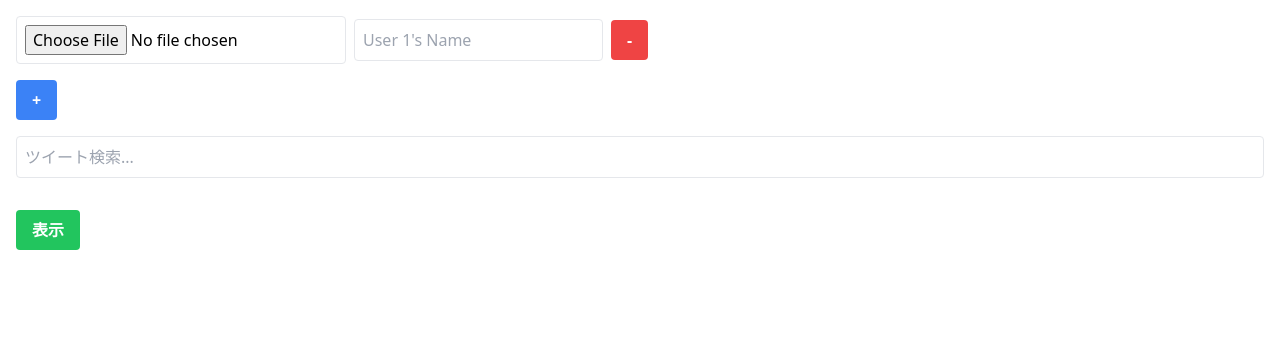
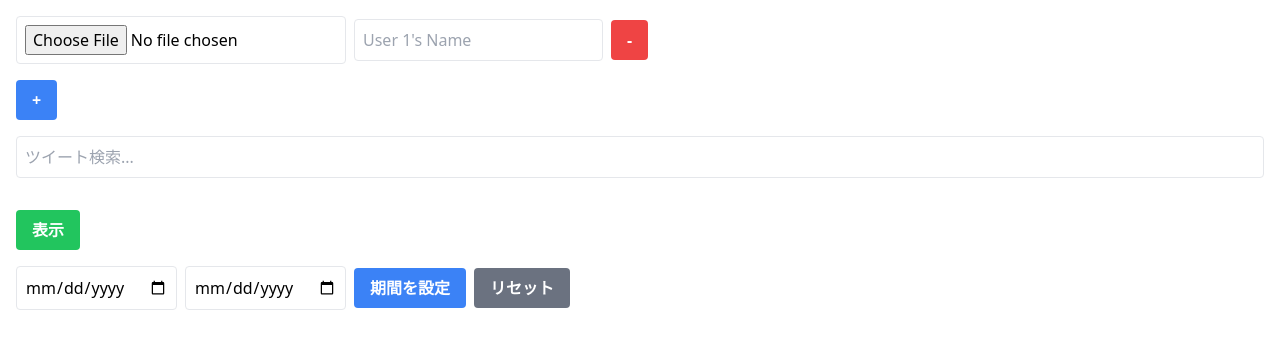
Before and after one commit to Shiryu-Toujima-1f10210346/MultiTwiArchiveViewer, a Next.js app: page / in a window 1280 px wide. Shown: the top 348 px of the page. Built offline with nearby package versions, Linux system fonts and the light colour scheme.

Commit message:
期間フィルター

```diff
--- a/src/pages/index.tsx
+++ b/src/pages/index.tsx
@@ -26,23 +26,78 @@ const formatDate = (dateString: string): string => {
   return formatter.format(date);
 };
 
+const openDB = (dbName: string, version: number, upgradeCallback: (db: IDBDatabase) => void): Promise<IDBDatabase> => {
+  return new Promise((resolve, reject) => {
+    const request = indexedDB.open(dbName, version);
+    request.onerror = () => reject(request.error);
+    request.onsuccess = () => resolve(request.result);
+    request.onupgradeneeded = () => upgradeCallback(request.result);
+  });
+};
+
+const getFromDB = (db: IDBDatabase, storeName: string, key: string): Promise<any> => {
+  return new Promise((resolve, reject) => {
+    const transaction = db.transaction(storeName);
+    const store = transaction.objectStore(storeName);
+    const request = store.get(key);
+    request.onerror = () => reject(request.error);
+    request.onsuccess = () => resolve(request.result);
+  });
+};
+
+const saveToDB = (db: IDBDatabase, storeName: string, key: string, value: any): Promise<void> => {
+  return new Promise((resolve, reject) => {
+    const transaction = db.transaction(storeName, 'readwrite');
+    const store = transaction.objectStore(storeName);
+    const request = store.put(value, key);
+    request.onerror = () => reject(request.error);
+    request.onsuccess = () => resolve();
+  });
+};
+
 // コンポーネント
 const TwitterArchiveViewer = () => {
   const [allTweets, setAllTweets] = useState<Tweet[]>([]);
   const [tweets, setTweets] = useState<Tweet[]>([]);
   const [searchQuery, setSearchQuery] = useState("");
   const [userInputs, setUserInputs] = useState<UserInput[]>([
+
     { file: null, userName: "" },
   ]); // ユーザー入力フィールドのステート
+  const [dateRange, setDateRange] = useState({ start: '', end: '' });
 
   useEffect(() => {
-    const tweets = localStorage.getItem("tweets");
-    if (tweets) {
-      setAllTweets(JSON.parse(tweets));
-      setTweets(JSON.parse(tweets));
-    }
+    const dbName = 'twitterArchiveViewer';
+    const storeName = 'tweets';
+    openDB(dbName, 1, (db) => {
+      if (!db.objectStoreNames.contains(storeName)) {
+        db.createObjectStore(storeName);
+      }
+    }).then((db) => {
+      getFromDB(db, storeName, 'tweets').then((tweets) => {
+        if (tweets) {
+          setAllTweets(tweets);
+          setTweets(tweets);
+        }
+      });
+    });
   }, []);
+// 期間に基づいてツイートをフィルタリングする関数
+const filterTweetsByDateRange = () => {
+  const filtered = allTweets.filter(tweet => {
+    const tweetDate = new Date(tweet.created_at);
+    const startDate = new Date(dateRange.start);
+    const endDate = new Date(dateRange.end);
+    return tweetDate >= startDate && tweetDate <= endDate;
+  });
+  setTweets(filtered);
+};
 
+// フィルターをリセットする関数
+const resetFilter = () => {
+  setTweets(allTweets);
+  setDateRange({ start: '', end: '' });
+};
   // ファイルからツイートを読み込む関数
   const loadTweets = async (
     file: File | null,
@@ -88,9 +143,18 @@ const TwitterArchiveViewer = () => {
         new Date(b.created_at).getTime() - new Date(a.created_at).getTime()
       );
     });
-    setAllTweets(combinedTweets);
-    setTweets(combinedTweets);
-    localStorage.setItem("tweets", JSON.stringify(combinedTweets));
+    const dbName = 'twitterArchiveViewer';
+  const storeName = 'tweets';
+  openDB(dbName, 1, (db) => {
+    if (!db.objectStoreNames.contains(storeName)) {
+      db.createObjectStore(storeName);
+    }
+  }).then((db) => {
+    saveToDB(db, storeName, 'tweets', combinedTweets);
+  });
+
+  setAllTweets(combinedTweets);
+  setTweets(combinedTweets);
   };
 
   // ユーザー入力フィールドを追加する関数
@@ -194,7 +258,33 @@ const TwitterArchiveViewer = () => {
       >
         表示
       </button>
-
+ {/* 期間選択フィールド */}
+ <div className="mb-4">
+        <input
+          type="date"
+          className="border p-2 rounded mr-2"
+          value={dateRange.start}
+          onChange={(e) => setDateRange({ ...dateRange, start: e.target.value })}
+        />
+        <input
+          type="date"
+          className="border p-2 rounded mr-2"
+          value={dateRange.end}
+          onChange={(e) => setDateRange({ ...dateRange, end: e.target.value })}
+        />
+        <button
+          onClick={filterTweetsByDateRange}
+          className="bg-blue-500 hover:bg-blue-700 text-white font-bold py-2 px-4 rounded"
+        >
+          期間を設定
+        </button>
+        <button
+          onClick={resetFilter}
+          className="ml-2 bg-gray-500 hover:bg-gray-700 text-white font-bold py-2 px-4 rounded"
+        >
+          リセット
+        </button>
+      </div>
       {/* ツイートの表示 */}
       <div id="timeline">
         {tweets.map((tweet, index) => (
--- a/src/pages/old/index.tsx
+++ b/src/pages/old/index.tsx
@@ -34,6 +34,14 @@ const TwitterArchiveViewer = () => {
   const [userInputs, setUserInputs] = useState<UserInput[]>([
     { file: null, userName: "" },
   ]); // ユーザー入力フィールドのステート
+
+  useEffect(() => {
+    const tweets = localStorage.getItem("tweets");
+    if (tweets) {
+      setAllTweets(JSON.parse(tweets));
+      setTweets(JSON.parse(tweets));
+    }
+  }, []);
 
   // ファイルからツイートを読み込む関数
   const loadTweets = async (
@@ -82,6 +90,7 @@ const TwitterArchiveViewer = () => {
     });
     setAllTweets(combinedTweets);
     setTweets(combinedTweets);
+    localStorage.setItem("tweets", JSON.stringify(combinedTweets));
   };
 
   // ユーザー入力フィールドを追加する関数
```
